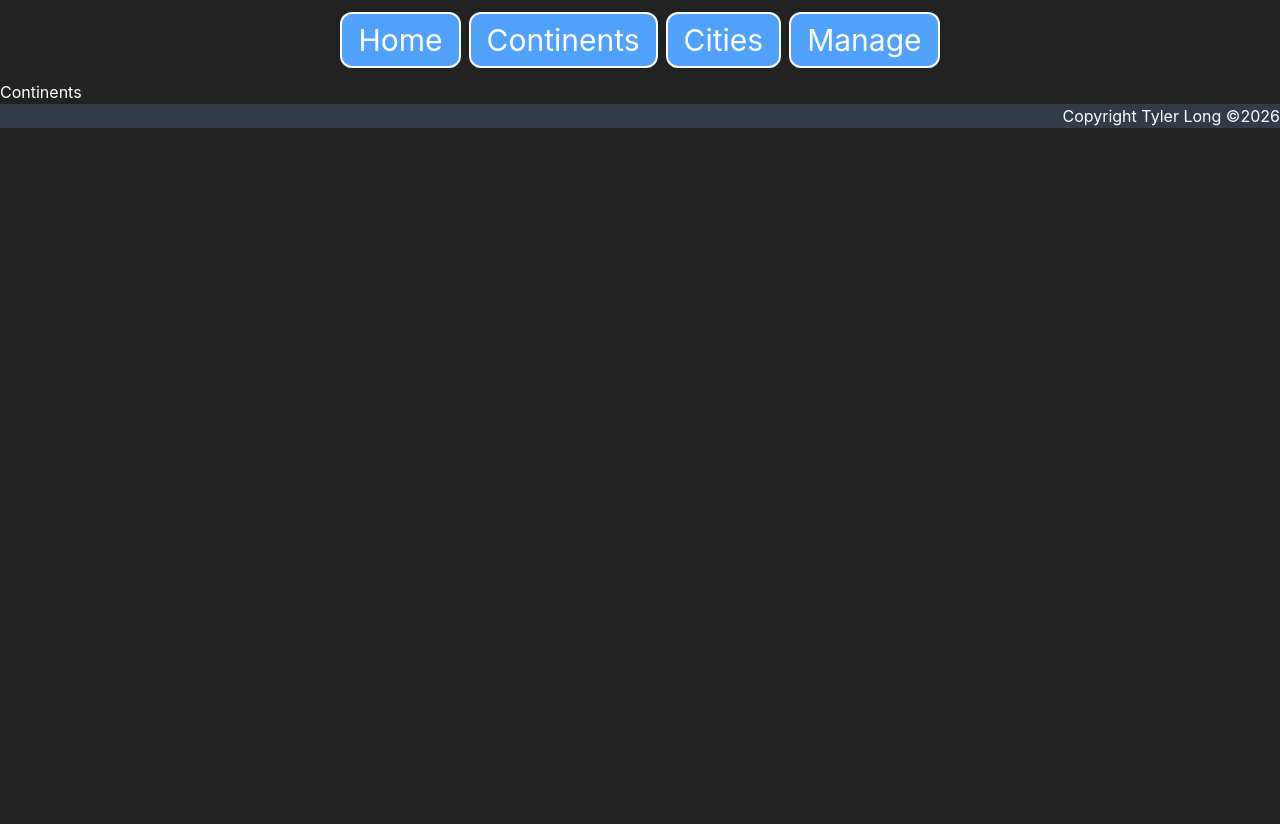
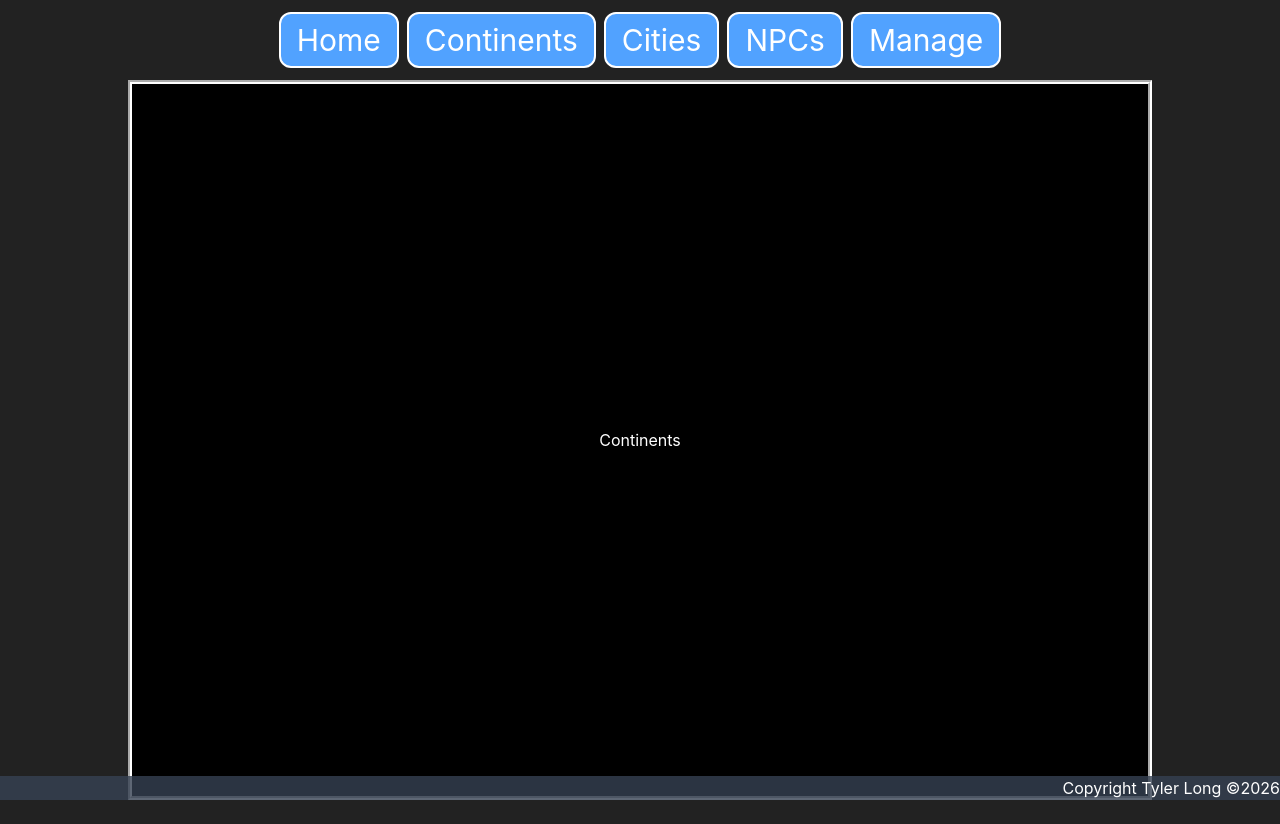
Before and after one commit to Aethdae/l4-capstone, a React app in the folder frontend/: page /continents in a window 1280 px wide. Before the commit the page ends 800 px from the top, so only its background shows below. Built offline with nearby package versions, Linux system fonts and the light colour scheme; the HTML template or start-up script is replaced by a standard one.

Commit message:
updated stylings, added base styles to main pages, added npcs page

```diff
--- a/frontend/src/App.jsx
+++ b/frontend/src/App.jsx
@@ -7,6 +7,7 @@ import City from "./components/navigation/City";
 import Footer from "./components/navigation/Footer";
 import Cities from "./components/navigation/Cities";
 import WorldManager from "./components/management/WorldManager";
+import Npcs from "./components/navigation/Npcs";
 
 export default function App() {
   return (
@@ -23,6 +24,7 @@ export default function App() {
             path="/api/world/cities/:city"
             element={<City city={"city"} />}
           />
+          <Route path="/npcs" element={<Npcs />} />
           <Route path="/cities" element={<Cities />} />
           <Route path="/continents" element={<Continents />} />
           <Route path="/management" element={<WorldManager />} />
--- a/frontend/src/components/navigation/Cities.jsx
+++ b/frontend/src/components/navigation/Cities.jsx
@@ -1,5 +1,9 @@
 import React from "react";
 
 export default function Cities() {
-  return <div className="min-h-full">Cities</div>;
+  return (
+    <div className="flex min-h-[90vh] z-10 justify-center items-center bg-black w-[80vw] [border-style:groove] mx-auto border-4 border-white">
+      Cities
+    </div>
+  );
 }
--- a/frontend/src/components/navigation/Continents.jsx
+++ b/frontend/src/components/navigation/Continents.jsx
@@ -1,5 +1,9 @@
 import React from "react";
 
 export default function Continents() {
-  return <div className="min-h-full">Continents</div>;
+  return (
+    <div className="flex min-h-[90vh] z-10 justify-center items-center bg-black w-[80vw] [border-style:groove] mx-auto border-4 border-white">
+      Continents
+    </div>
+  );
 }
--- a/frontend/src/components/navigation/HomePage.jsx
+++ b/frontend/src/components/navigation/HomePage.jsx
@@ -6,7 +6,7 @@ export default function HomePage() {
   }
   useEffect(() => {}, []);
   return (
-    <div className="min-h-full">
+    <div className="flex flex-col min-h-[90vh] z-10 justify-around items-center bg-black w-[80vw] [border-style:groove] mx-auto border-4 border-white">
       <section>Welcome to site</section>
       <section>You can manage PF/DND worlds here</section>
       <section>Create things on manage page :gothere:</section>
--- a/frontend/src/components/navigation/Navbar.jsx
+++ b/frontend/src/components/navigation/Navbar.jsx
@@ -1,5 +1,5 @@
 import React from "react";
-import { Link } from "react-router";
+import { Link, Links } from "react-router";
 import { mainNavButtonClasses } from "../../helpers/htmlClasses";
 
 export default function Navbar() {
@@ -15,6 +15,9 @@ export default function Navbar() {
         <Link className={mainNavButtonClasses.join(" ")} to={"/cities"}>
           Cities
         </Link>
+        <Link className={mainNavButtonClasses.join(" ")} to={"/npcs"}>
+          NPCs
+        </Link>
         <Link className={mainNavButtonClasses.join(" ")} to={"/management"}>
           Manage
         </Link>
--- a/frontend/src/components/navigation/Npcs.jsx
+++ b/frontend/src/components/navigation/Npcs.jsx
@@ -1,5 +1,9 @@
 import React from "react";
 
 export default function Npcs() {
-  return <div>Npcs</div>;
+  return (
+    <div className="flex min-h-[90vh] z-10 justify-center items-center bg-black w-[80vw] [border-style:groove] mx-auto border-4 border-white">
+      Npcs
+    </div>
+  );
 }
```
